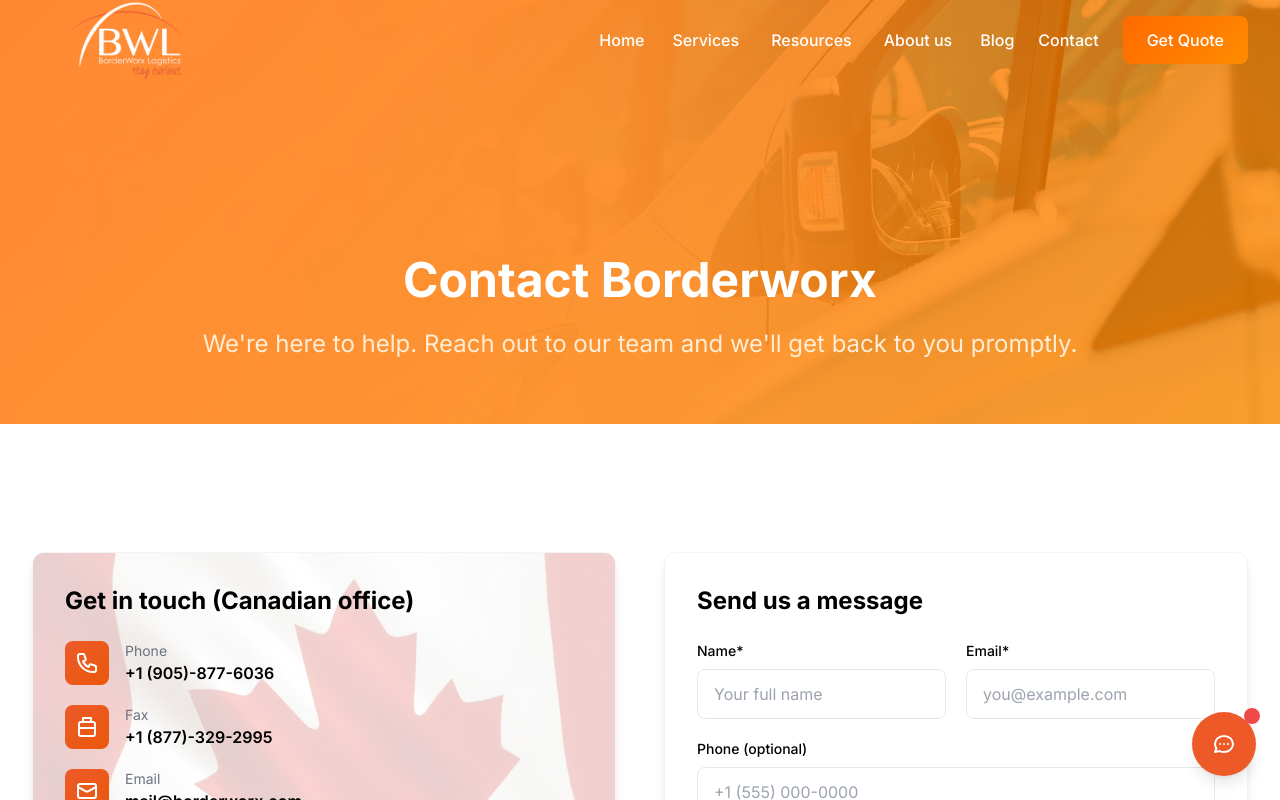
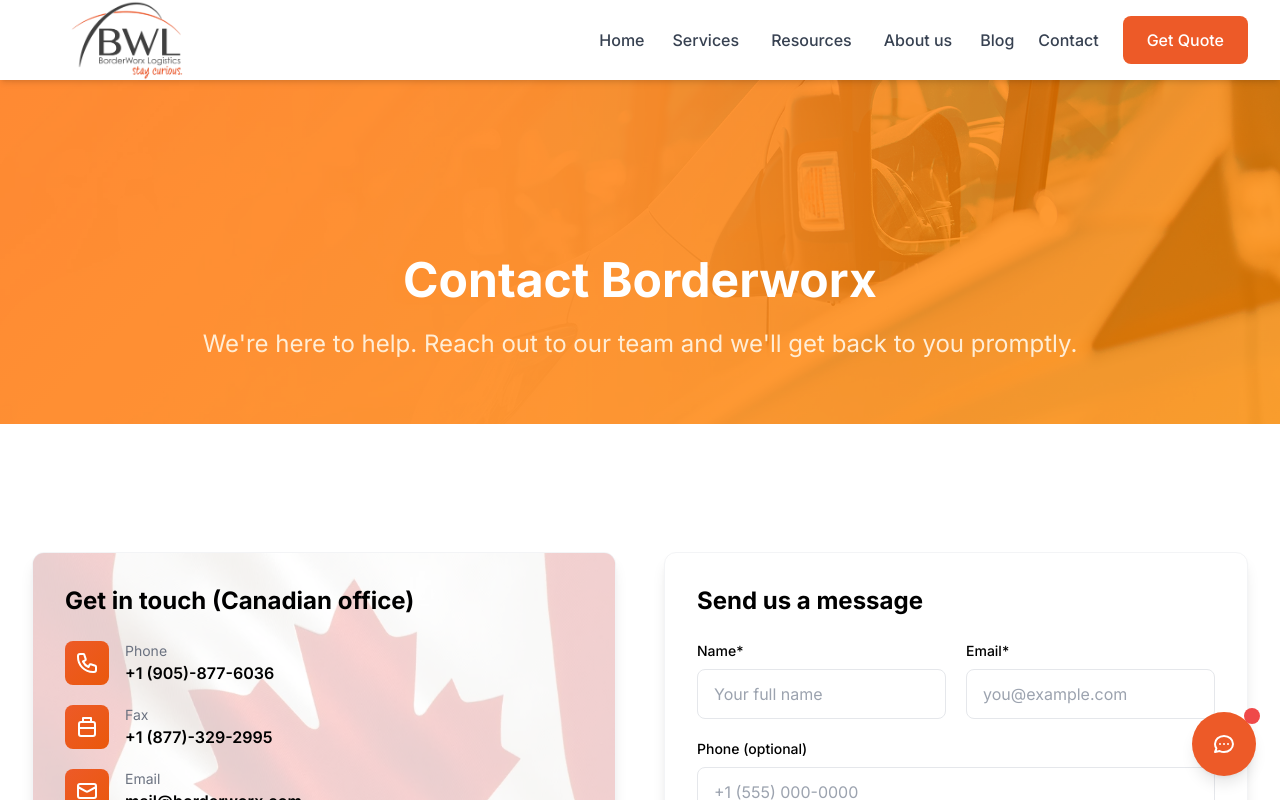
Before and after one commit to asharipov-borderworx/borderworx-portal, a Next.js app: page /contact in a window 1280 px wide. Shown: the top 800 px of the page. Built offline with nearby package versions, Linux system fonts and the light colour scheme.

Commit message:
Changed the logic of the header to be white if it is not a home page

```diff
--- a/src/components/Header.tsx
+++ b/src/components/Header.tsx
@@ -3,8 +3,11 @@
 import { useEffect, useRef, useState } from 'react'
 import Link from 'next/link'
 import Image from 'next/image'
+import { usePathname } from 'next/navigation'
 
 export default function Header() {
+  const pathname = usePathname()
+  const isHomePage = pathname === '/'
   const [isMenuOpen, setIsMenuOpen] = useState(false)
   const [isServicesOpen, setIsServicesOpen] = useState(false)
   const [isResourcesOpen, setIsResourcesOpen] = useState(false)
@@ -64,9 +67,9 @@
 
   return (
     <header className={`fixed w-full top-0 z-50 h-20 transition-all duration-300 ${
-      isScrolled
-        ? 'bg-white shadow-md'
-        : 'bg-transparent'
+      isHomePage
+        ? (isScrolled ? 'bg-white shadow-md' : 'bg-transparent')
+        : 'bg-white shadow-md'
     }`}>
         <nav className="container-max px-4 sm:px-6 lg:px-8 h-full">
         <div className="h-full flex items-center justify-between">
@@ -74,7 +77,7 @@
           <div className="flex items-center">
             <Link href="/" className="flex items-center">
               <Image
-                src={isScrolled ? '/images/logo-gray.png' : '/images/logo-white.png'}
+                src={isHomePage ? (isScrolled ?'/images/logo-gray.png' : '/images/logo-white.png') : '/images/logo-gray.png'}
                 alt="BorderWorx Logistics Logo"
                 width={200}
                 height={72}
@@ -86,8 +89,10 @@
 
           {/* Desktop Navigation */}
           <div className={`hidden md:flex items-center space-x-6 ${
-                        isScrolled ? 'text-gray-700' : 'text-white'
-                      } `}>
+                        isHomePage
+                          ? (isScrolled ? 'text-gray-700' : 'text-white')
+                          : 'text-gray-700'
+                      }`}>
             {navigation.map((item) => {
               if (item.name === 'Services') {
                 return (
@@ -99,7 +104,11 @@
                   >
                     <Link
                       href={item.href}
-                      className="relative inline-block hover:text-orange-300 transition-colors duration-300 font-medium nav-underline px-1"
+                      className={`relative inline-block transition-colors duration-300 font-medium nav-underline px-1 ${
+                        isHomePage
+                          ? (isScrolled ? 'text-gray-700 hover:text-primary' : 'text-white hover:text-orange-300')
+                          : 'text-gray-700 hover:text-primary'
+                      }`}
                     >
                       {item.name}
                     </Link>
@@ -147,7 +156,11 @@
                   >
                     <Link
                       href={item.href}
-                      className="relative inline-block hover:text-orange-300 transition-colors duration-300 font-medium nav-underline px-1"
+                      className={`relative inline-block transition-colors duration-300 font-medium nav-underline px-1 ${
+                        isHomePage
+                          ? (isScrolled ? 'text-gray-700 hover:text-primary' : 'text-white hover:text-orange-300')
+                          : 'text-gray-700 hover:text-primary'
+                      }`}
                     >
                       {item.name}
                     </Link>
@@ -193,7 +206,11 @@
                   >
                     <Link
                       href={item.href}
-                      className="relative inline-block hover:text-orange-300 transition-colors duration-300 font-medium nav-underline px-1"
+                      className={`relative inline-block transition-colors duration-300 font-medium nav-underline px-1 ${
+                        isHomePage
+                          ? (isScrolled ? 'text-gray-700 hover:text-primary' : 'text-white hover:text-orange-300')
+                          : 'text-gray-700 hover:text-primary'
+                      }`}
                     >
                       {item.name}
                     </Link>
@@ -238,7 +255,9 @@
             <Link
               href="/quote"
               className={`btn-primary transition-all duration-300 ${
-                'hero-gradient text-white'
+                isHomePage
+                  ? (isScrolled ? 'bg-primary text-white hover:bg-primary/90' : 'bg-white text-primary hover:bg-gray-100')
+                  : 'bg-primary text-white hover:bg-primary/90'
               }`}
             >
               Get Quote
@@ -250,7 +269,9 @@
             <button
               onClick={() => setIsMenuOpen(!isMenuOpen)}
               className={`inline-flex items-center justify-center p-2 rounded-md transition-colors duration-300 focus:outline-none focus:ring-2 focus:ring-primary ${
-                isScrolled ? 'text-gray-700 hover:text-primary' : 'text-white hover:text-orange-300'
+                isHomePage
+                  ? (isScrolled ? 'text-gray-700 hover:text-primary' : 'text-white hover:text-orange-300')
+                  : 'text-gray-700 hover:text-primary'
               }`}
             >
               <span className="sr-only">Open main menu</span>
```
